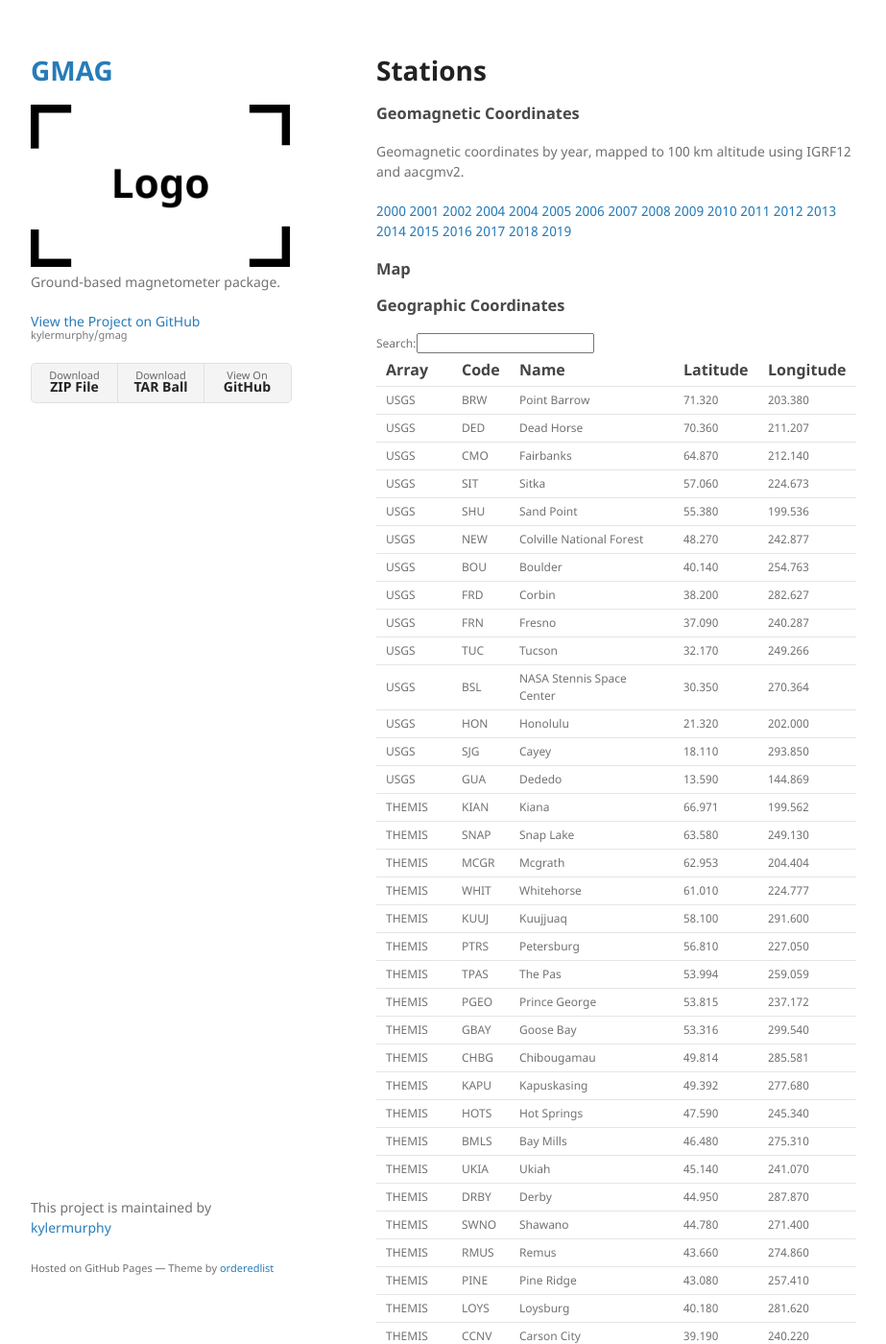
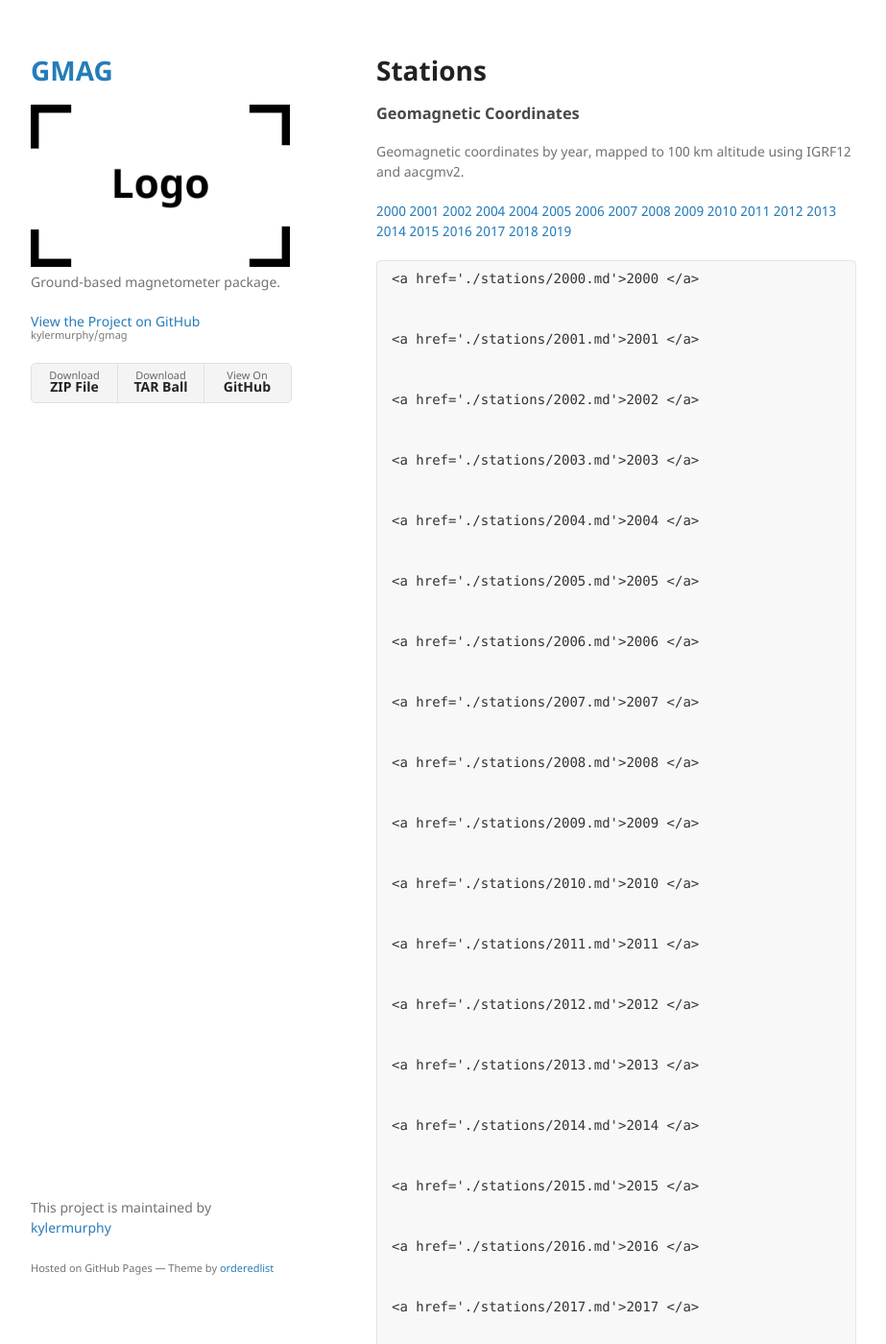
Before and after one commit to kylermurphy/gmag, a Jekyll site: the page built from docs/stations.md, in a window 1280 px wide and 1400 px high. Shown: the whole window at 96% size, without its empty margins (178-1101 px from the left). Built offline with Jekyll 4.4.1, drawn with Linux system fonts in a browser that asks for light colours; nearby versions of some CDN libraries; our own code applies the rules of GitHub Pages for plain Markdown files; some of the changed text lies outside the part shown.

Commit message:
Testing year tables
added csv for years as well as a loop to generate links

```diff
--- a/docs/_data/year.csv
+++ b/docs/_data/year.csv
@@ -1,3 +1,4 @@
+year
 2000
 2001
 2002
--- a/docs/stations.md
+++ b/docs/stations.md
@@ -9,6 +9,11 @@
 Geomagnetic coordinates by year, mapped to 100 km altitude using IGRF12 and aacgmv2.
 
 [2000][1] [2001][2] [2002][3] [2004][4] [2004][5] [2005][6] [2006][7] [2007][8] [2008][9] [2009][10] [2010][11] [2011][12] [2012][13] [2013][14] [2014][15] [2015][16] [2016][17] [2017][18] [2018][19] [2019][20]
+
+{% for row in site.data.year %}
+    <a href='./stations/{{ row.year }}.md'>{{ row.year }} </a>
+
+{% endfor %}
 
 ### Map
 
@@ -37,7 +42,6 @@
   <td> {{ row.Name}} </td>
   <td> {{ row.Latitude }} </td>
   <td> {{ row.Longitude }} </td>
-
   </tr>
 {% endfor %}
 </tbody>
```
